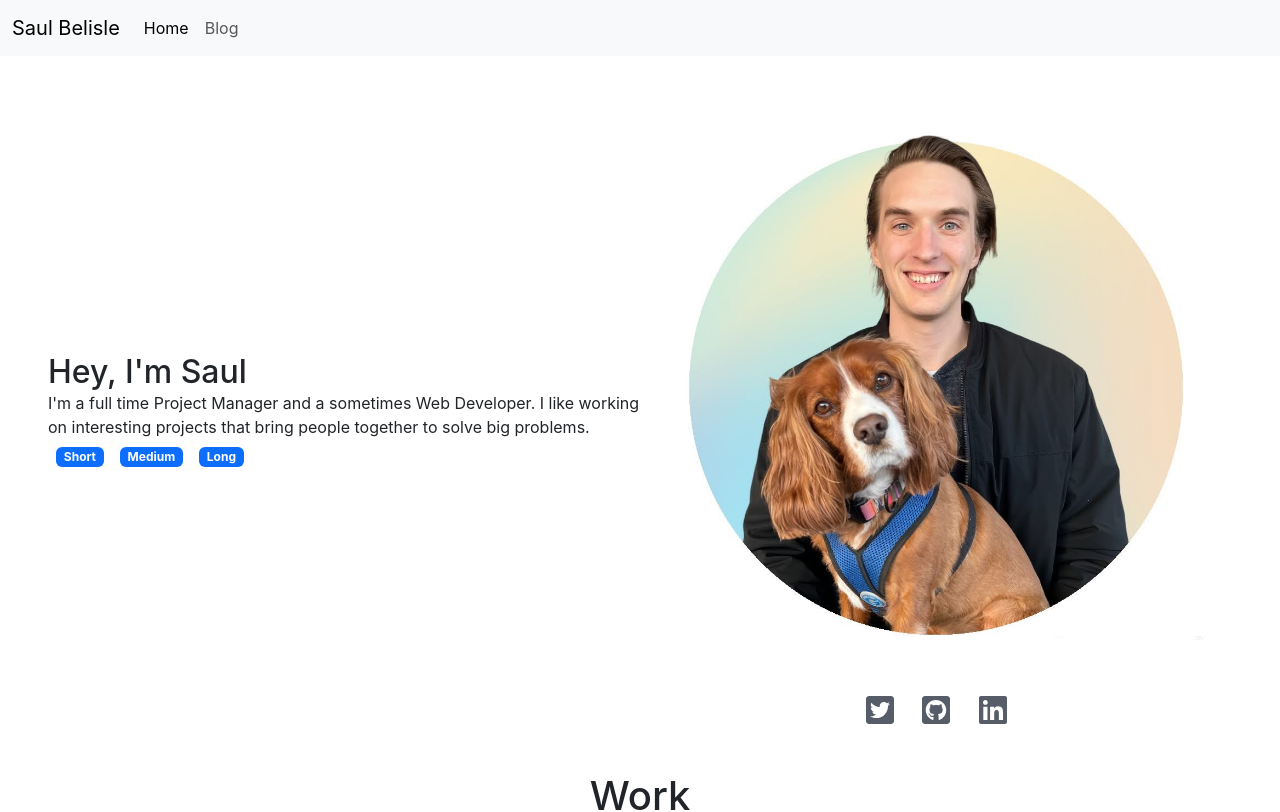
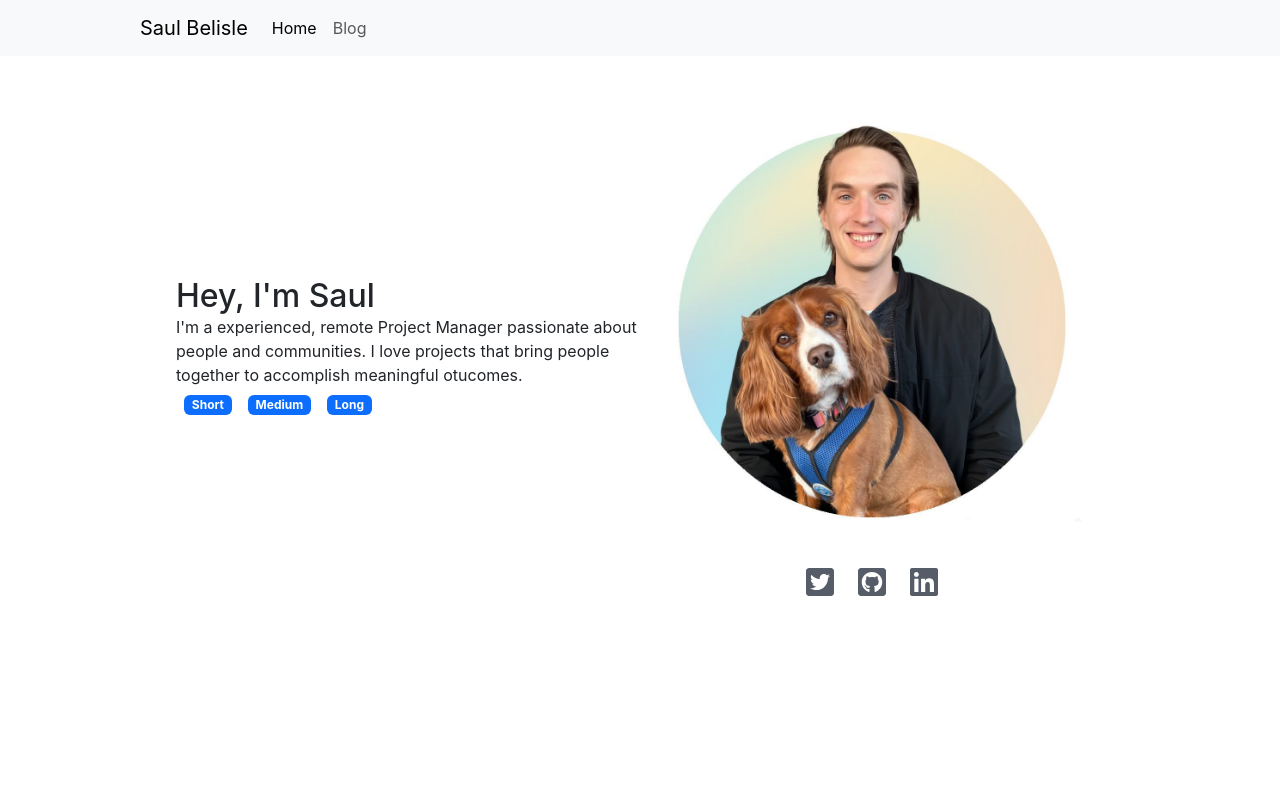
Before and after one commit to Saul-Good-Homie/Personal-Portfolio-V1, a React (Create React App) app: page / in a window 1280 px wide. Shown: the top 812 px of the page. Built offline with nearby package versions, Linux system fonts and the light colour scheme.

Commit message:
fixed wide screen display. removed work section

```diff
--- a/src/App.js
+++ b/src/App.js
@@ -19,7 +19,7 @@ export default class App extends Component {
         <NavBar />
         <div className="container-fluid">
           <HeroNEW />
-          <Work />
+          {/* <Work /> */}
 
           <Routes>
             {/* <Route path="/" exact element={<Hero />} /> */}
--- a/src/Components/About.js
+++ b/src/Components/About.js
@@ -3,6 +3,9 @@ import React, { Component } from "react";
 export default class About extends Component {
   state = {
     display: "",
+    // shortBio: "test 1",
+    // medBio: `
+    // test 2`,
   };
 
   render() {
@@ -12,8 +15,11 @@ export default class About extends Component {
         <div className="about-content align-center">
           <span>{this.state.display}</span>
         </div>
-        <div className="d-flex justify-content-start">
-          <span className="badge bg-primary m-2" onClick={this.getShortBio}>
+        <div className="d-flex about-length-btns pl-0">
+          <span
+            className="badge bg-primary ml-0 m-2"
+            onClick={this.getShortBio}
+          >
             Short
           </span>
           <span className="badge bg-primary m-2" onClick={this.getMedBio}>
@@ -34,20 +40,20 @@ export default class About extends Component {
   getShortBio = (bio) => {
     this.setState({
       display:
-        "I'm a full time Project Manager and a sometimes Web Developer. I like working on interesting projects that bring people together to solve big problems. ",
+        "I'm a experienced, remote Project Manager passionate about people and communities. I love projects that bring people together to accomplish meaningful otucomes.",
     });
   };
 
   getMedBio = (bio) => {
     this.setState({
       display:
-        "I'm a full time Project Manager and a sometimes Web Developer. I like working on interesting projects that bring people together to solve big problems. This website is a practice project for my web development hobby. This website is created with React JS. ",
+        "I'm a experienced, remote Project Manager passionate about people and communities. I love projects that bring people together to accomplish meaningful otucomes. I'm also a self-taught, amatuer web developer with primary experience in HTML, CSS, Vanilla JS, React and Ruby on Rails. This website is a work in progress and a place for me to be creative.",
     });
   };
   getLongBio = (bio) => {
     this.setState({
       display:
-        "I'm a full time Project Manager and a sometimes Web Developer. I like working on interesting projects that bring people together to solve big problems. This website is a practice project for my web development hobby. In my spare time I enjoy camping, hiking and spending time outdoors with my dog, 'Dusty.'",
+        "I'm a experienced, remote Project Manager passionate about people and communities. I love projects that bring people together to accomplish meaningful otucomes. I'm also a self-taught, amatuer web developer with primary experience in HTML, CSS, Vanilla JS, React and Ruby on Rails. This website is a work in progress and a place for me to be creative. In my spare time I enjoy hiking, camping spending time outdoors with my dog, 'Dusty.'",
     });
   };
 }
--- a/src/Components/HeroNEW.js
+++ b/src/Components/HeroNEW.js
@@ -25,21 +25,35 @@ export default class HeroNEW extends Component {
           </div>
           <div className="about-right-bottom">
             <span>
-              <Link to="https://twitter.com/saul_good_homie">
+              <a
+                href="https://twitter.com/saul_good_homie"
+                target="_blank"
+                rel="noreferrer"
+              >
                 <IconContext.Provider value={{ className: "icon-social" }}>
                   <FaTwitterSquare />
                 </IconContext.Provider>
-              </Link>{" "}
-              <Link to="https://github.com/Saul-Good-Homie">
+              </a>
+
+              <a
+                href="https://github.com/Saul-Good-Homie"
+                target="_blank"
+                rel="noreferrer"
+              >
                 <IconContext.Provider value={{ className: "icon-social" }}>
                   <FaGithubSquare />
                 </IconContext.Provider>
-              </Link>{" "}
-              <Link to="https://www.linkedin.com/in/saulbelisle/">
+              </a>
+
+              <a
+                href="https://www.linkedin.com/in/saulbelisle/"
+                target="_blank"
+                rel="noreferrer"
+              >
                 <IconContext.Provider value={{ className: "icon-social" }}>
                   <FaLinkedin />
                 </IconContext.Provider>
-              </Link>
+              </a>
             </span>
           </div>
         </div>
--- a/src/Components/NavBar.js
+++ b/src/Components/NavBar.js
@@ -5,7 +5,7 @@ class NavBar extends Component {
   render() {
     return (
       <div>
-        <nav className="navbar navbar-expand-lg navbar-light bg-light">
+        <nav className="navbar navbar-expand-lg navbar-light bg-light pl-2">
           <div className="container-fluid">
             <a className="navbar-brand" href="/#">
               Saul Belisle
--- a/src/HeroNEW.css
+++ b/src/HeroNEW.css
@@ -8,6 +8,7 @@
   grid-template-columns: 1fr 1fr;
   margin: 1rem;
   padding: 20px;
+  max-height: 90vh;
 }
 
 .about-left {
@@ -24,6 +25,10 @@
   align-items: center;
   justify-content: center;
   align-content: center;
+}
+
+.about-length-btns {
+  display: center;
 }
 
 .about-left-top {
@@ -48,13 +53,37 @@ img {
   margin: 10px;
 }
 
+.bio-section {
+  display: center;
+  justify-content: center;
+}
+
 /* Mobile */
 @media (max-width: 500px) {
   .about-container {
     grid-template-columns: 1fr;
     justify-content: center;
+    text-align: center;
   }
 
+  .about-length-btns {
+    justify-content: center;
+  }
   .about-right {
   }
 }
+
+/* Wide Screen */
+@media (min-width: 1025px) {
+  .container-fluid {
+    max-width: 80vw;
+  }
+}
+
+/* Wide Screen */
+@media (min-width: 1400px) {
+  .container-fluid {
+    max-width: 60vw;
+    max-height: 90vh;
+  }
+}
```
Also changed, not shown: package.json (+8 -2 lines), 1 other file (tests, documents, lock files or other folders).
